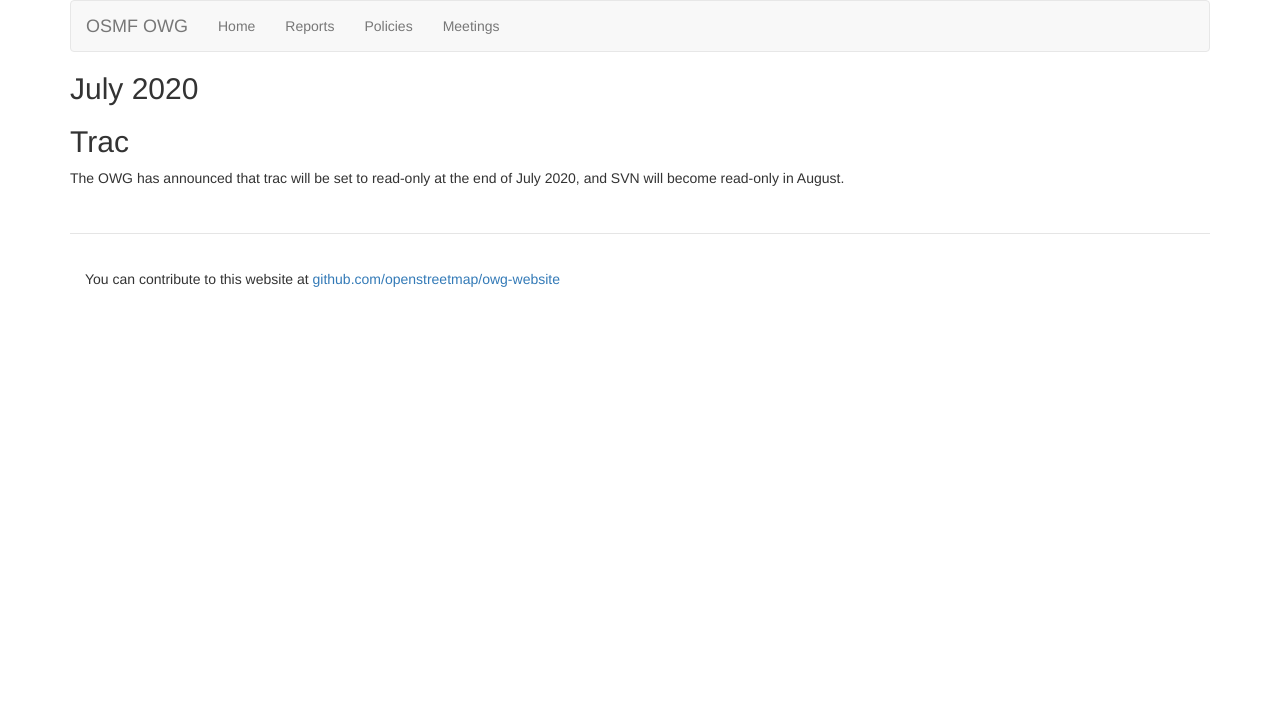
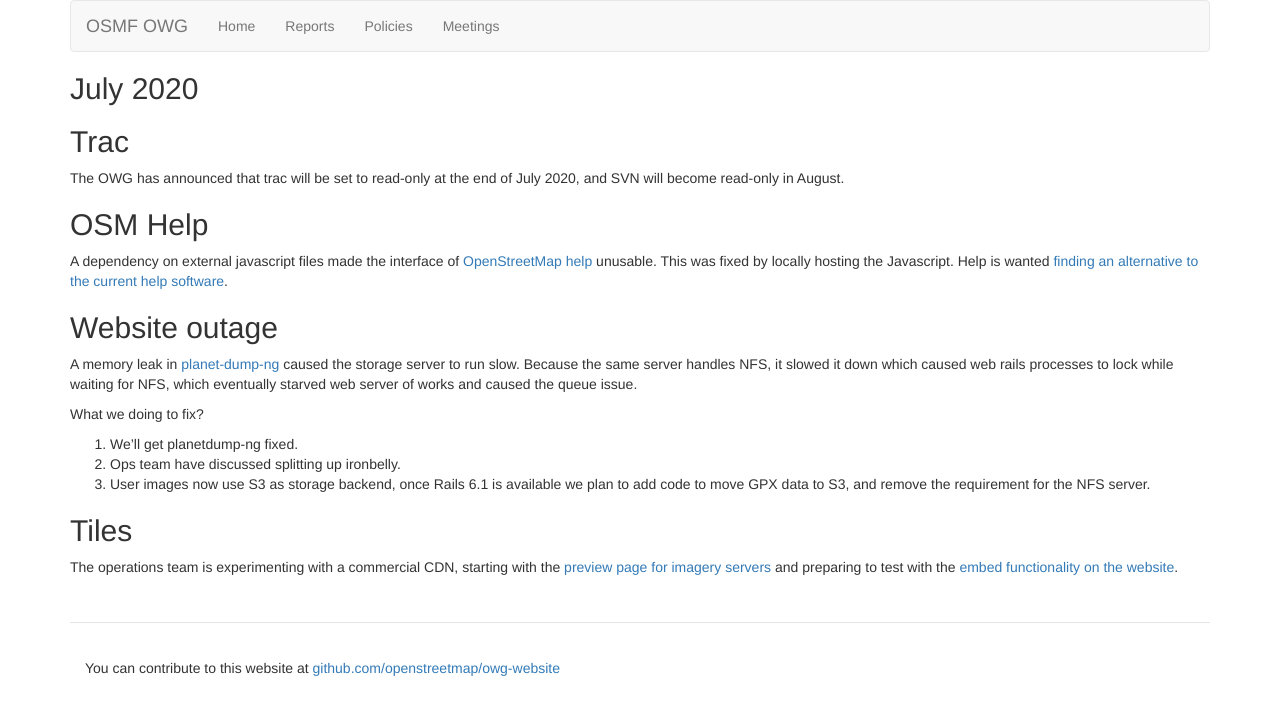
Before and after one commit to openstreetmap/owg-website, a Jekyll site: the page built from _posts/2020-07-01-july.md, in a window 1280 px wide. Shown: the top 715 px of the page. Built offline with Jekyll 4.4.1, drawn with Linux system fonts in a browser that asks for light colours.

Commit message:
Add uncommited July text

```diff
--- a/_posts/2020-07-01-july.md
+++ b/_posts/2020-07-01-july.md
@@ -7,3 +7,21 @@ date: 2020-7-31 23:59:59
 ## Trac
 
 The OWG has announced that trac will be set to read-only at the end of July 2020, and SVN will become read-only in August.
+
+## OSM Help
+
+A dependency on external javascript files made the interface of [OpenStreetMap help](https://help.openstreetmap.org/) unusable. This was fixed by locally hosting the Javascript. Help is wanted [finding an alternative to the current help software](https://github.com/openstreetmap/operations/issues/149).
+
+## Website outage
+
+A memory leak in [planet-dump-ng](https://github.com/zerebubuth/planet-dump-ng) caused the storage server to run slow. Because the same server handles NFS, it slowed it down which caused web rails processes  to lock while waiting for NFS, which eventually starved web server of works and caused the queue issue.
+
+What we doing to fix?
+
+1. We'll get planetdump-ng fixed.
+2. Ops team have discussed splitting up ironbelly.
+3. User images now use S3 as storage backend, once Rails 6.1 is available we plan to add code to move GPX data to S3, and remove the requirement for the NFS server.
+
+## Tiles
+
+The operations team is experimenting with a commercial CDN, starting with the [preview page for imagery servers](https://github.com/openstreetmap/chef/commit/3543ee18604acca81122b73d6d4e22c034ec0b20) and preparing to test with the [embed functionality on the website](https://github.com/openstreetmap/openstreetmap-website/pull/2714).
```
